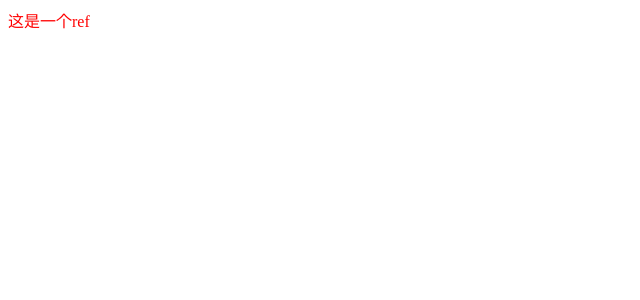
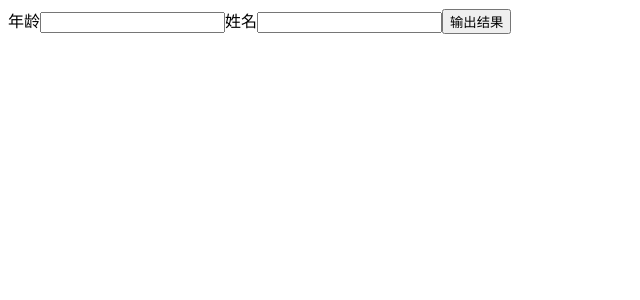
Before and after one commit to ranwawa/learning, a React (Create React App) app: page / in a window 1280 px wide. Shown: the top 300 px of the page, without its empty margins (0-640 px from the left). Built offline with nearby package versions, Linux system fonts and the light colour scheme.

Commit message:
feat(非受控组件):

```diff
--- a/src/FormDemo.jsx
+++ b/src/FormDemo.jsx
@@ -1,7 +1,8 @@
 /*
  * 受控组件和非受控组件
- *   - 为什么会有非受控组件
+ *   - 为什么会有非受控组件(类似于vue里面的v-model)
  *     - 因为每个表单元素都要添加一个change事件,太过于麻烦
+ *   - 名字为什么要取成受控与非受控呢?
  * */
 import React from 'react';
 
@@ -11,11 +12,14 @@ export default class FormDemo extends React.Component {
     this.state = {
       value: '',
     };
+    this.username = React.createRef();
   }
   render() {
     return (
       <div>
-        <input type="text" value={this.state.value} onChange={this.handleChange}/>
+        年龄<input type="number" value={this.state.value} onChange={this.handleChange}/>
+        姓名<input type="text" ref={ this.username }/>
+        <button onClick={ this.handleClick.bind(this) }>输出结果</button>
       </div>
     );
   }
@@ -24,4 +28,8 @@ export default class FormDemo extends React.Component {
       value: e.target.value
     })
   }
+  handleClick() {
+    console.log('用户名', this.username.current.value);
+    console.log('年龄', this.state.value);
+  }
 }
--- a/src/app.jsx
+++ b/src/app.jsx
@@ -1,6 +1,6 @@
 import React from "react";
-import RefAndDom from './RefAndDom';
-// import FormDemo from './FormDemo';
+import FormDemo from './FormDemo';
+// import RefAndDom from './RefAndDom';
 // import KeyDemo from './KeyDemo';
 // import IfDemo from './IfDemo';
 // import StateComponent from './StateComponent';
@@ -21,8 +21,8 @@ export default class App extends React.Component {
   render() {
     return (
       <div>
-        <RefAndDom />
-        {/*<FormDemo />*/}
+        <FormDemo />
+        {/*<RefAndDom />*/}
         {/*<KeyDemo />*/}
         {/*<IfDemo />*/}
         {/*<SetStateDemo />*/}
```
